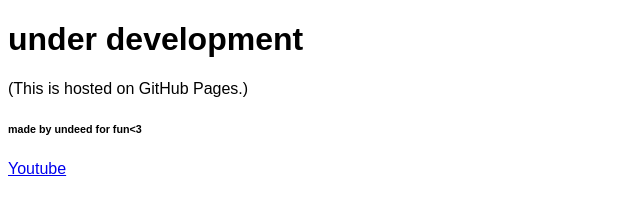
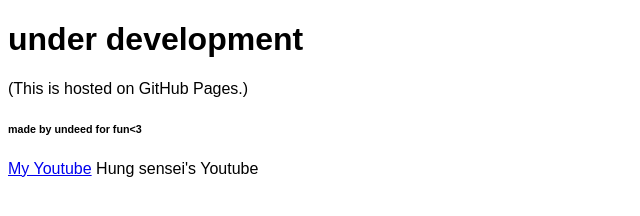
Before and after one commit to wiget347/wiget347.github.io, a plain HTML site: page index.html in a window 1280 px wide. Shown: the whole page, without its empty margins (0-640 px from the left). Drawn offline with Linux system fonts and the light colour scheme; a web font is replaced by a local one.

Commit message:
Update index.html

```diff
--- a/index.html
+++ b/index.html
@@ -10,7 +10,7 @@
     <h1>under development</h1>
     <p>(This is hosted on GitHub Pages.)</p>
     <h6>made by undeed for fun<3</h6>
-    <a href="https://youtube.com/@Ilovefemboys69" target="_blank">Youtube</a>
+    <a href="https://youtube.com/@Ilovefemboys69" target="_blank">My Youtube</a> <ahref ="https://www.youtube.com/channel/UCaMx_hi4hDRxK1rLdC6Nyfw">Hung sensei's Youtube</a>
 </body>
 <style>
 body {
```
